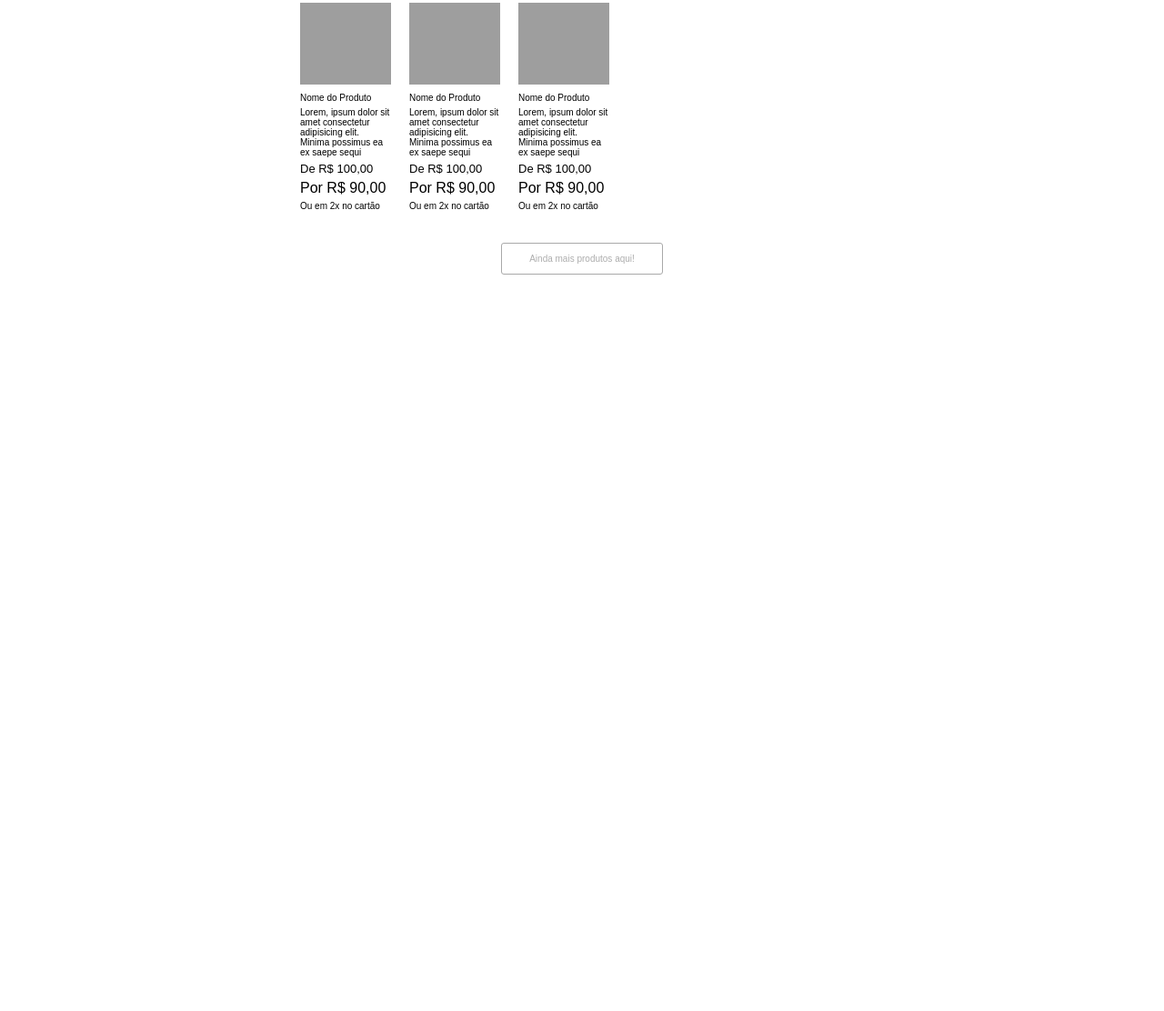
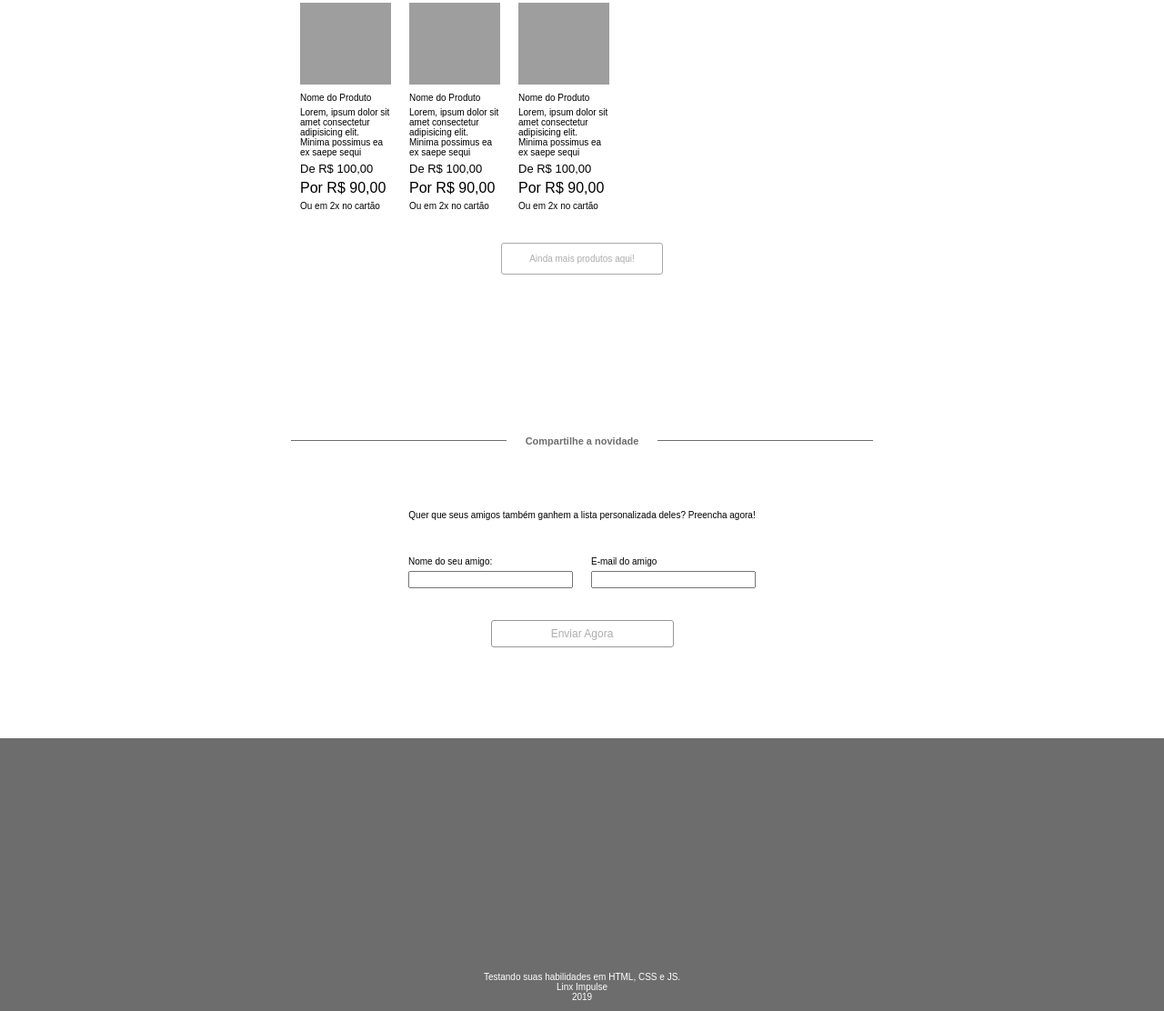
Before and after one commit to ralvespiedade/teste_vaga_emprego, a plain HTML site: page index.html in a window 1280 px wide. Shown: the part 863-1975 px from the top of the page at 91% size. Before the commit the page ends 1302 px from the top, so only its background shows below. Drawn offline with Linux system fonts and the light colour scheme; grey boxes are pictures that could not be loaded.

Commit message:
Unfinished section3 and footer frontend

```diff
--- a/index.html
+++ b/index.html
@@ -142,8 +142,33 @@
             <button class="evenMoreProducts">Ainda mais produtos aqui!</button>
         </div>
     </section>
+    <div class="separator">
+        <hr>
+        <span>Compartilhe a novidade</span>
+        <hr>
+    </div>
+    <section class="section3">
+        <p class="phrase">Quer que seus amigos também ganhem a lista personalizada deles? Preencha agora!</p>
+        <form action="#" method="get" class="friendForm">
+            <div class="leftSide">
 
-
+                <label for="friendName">Nome do seu amigo:</label>
+                <input type="text" id="friendName">
+            </div>
+            <div class="rightSide">
+                <label for="friendEmail">E-mail do amigo</label>
+                <input type="text" id="friendEmail">
+            </div>
+        </form>
+        <button type="submit" class="sendFriendInfo">Enviar Agora</button>
+    </section>
+    <footer class="footer">
+        <div>
+            <span>Testando suas habilidades em HTML, CSS e JS.</span>
+            <span>Linx Impulse</span>
+            <span>2019</span>
+        </div>
+    </footer>
 
     <script src="script.js"></script>
 </body>
--- a/style.scss
+++ b/style.scss
@@ -215,4 +215,59 @@ body {
             }
         }
     }
+    .section3 {
+        display: flex;
+        flex-direction: column;
+        align-items: center;
+        .phrase {
+            font-size: 10px;
+            margin: 30px 0 30px 0;
+        }
+        .friendForm {
+            display: flex;
+            .leftSide, .rightSide {
+                display: flex;
+                flex-direction: column;
+                margin: 10px;
+            }
+            label {
+                font-size: 10px;
+                margin-bottom: 5px;;
+            }
+            input {
+                margin-bottom: 15px;
+            }
+        }
+        .sendFriendInfo {
+            margin-top: 10px;
+            background-color: white;
+            width: 50%;
+            height: 30px;
+            border-radius: 3px;
+            border: 1px solid rgb(151, 151, 151);
+            color: rgb(173, 173, 173);
+            font-size: 12px;
+            cursor: pointer;
+            margin-bottom: 100px;
+        }
+    }
+    footer {
+        width: 100%;
+        height: 300px;
+        background-color: rgb(110, 109, 109);
+        display: flex;
+        flex-direction: column;
+        justify-content: end;
+        div {
+            display: flex;
+            flex-direction: column;
+            align-items: center;
+            margin: 10px;
+
+            span {
+                color: white;
+                font-size: 10px;
+            }
+        }
+    }
 }
```
Also changed, not shown: style.css, 1 other file.
